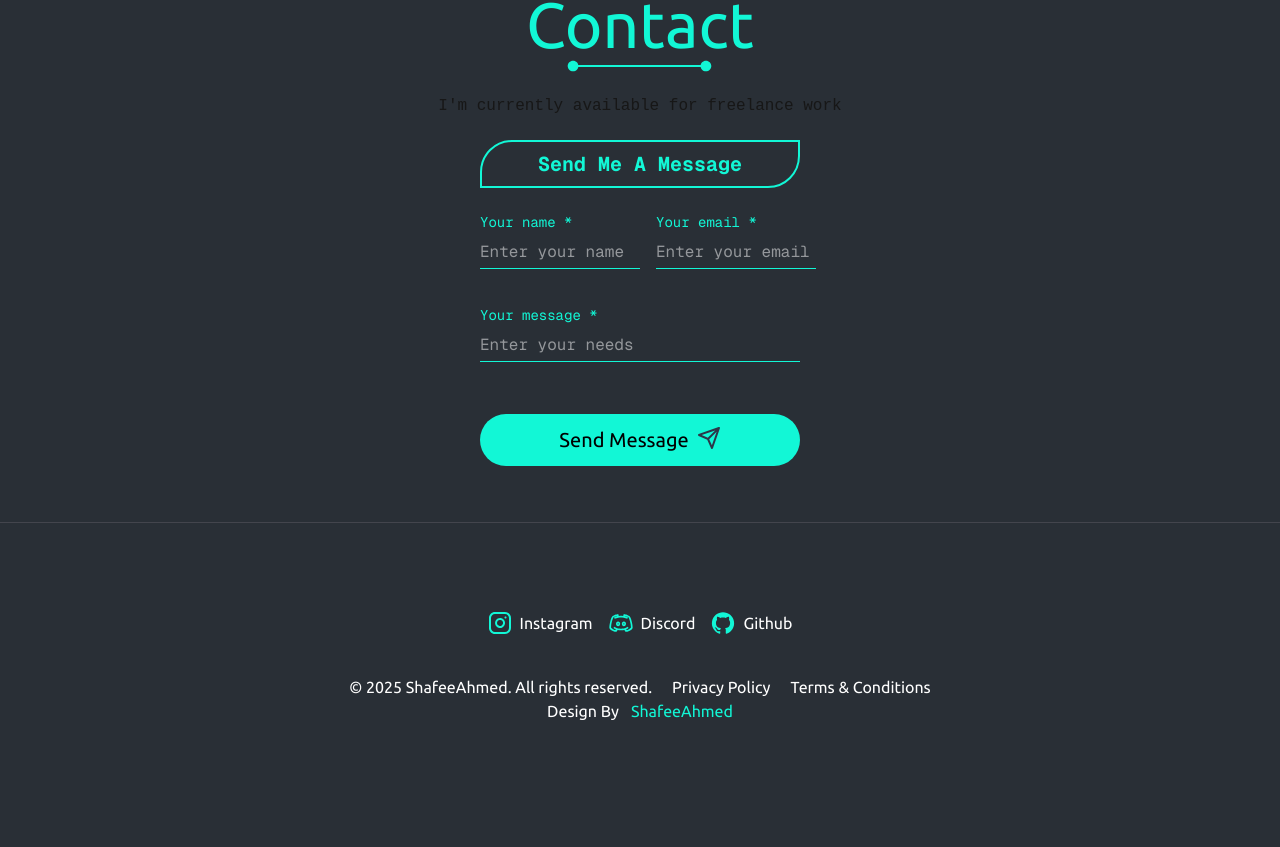
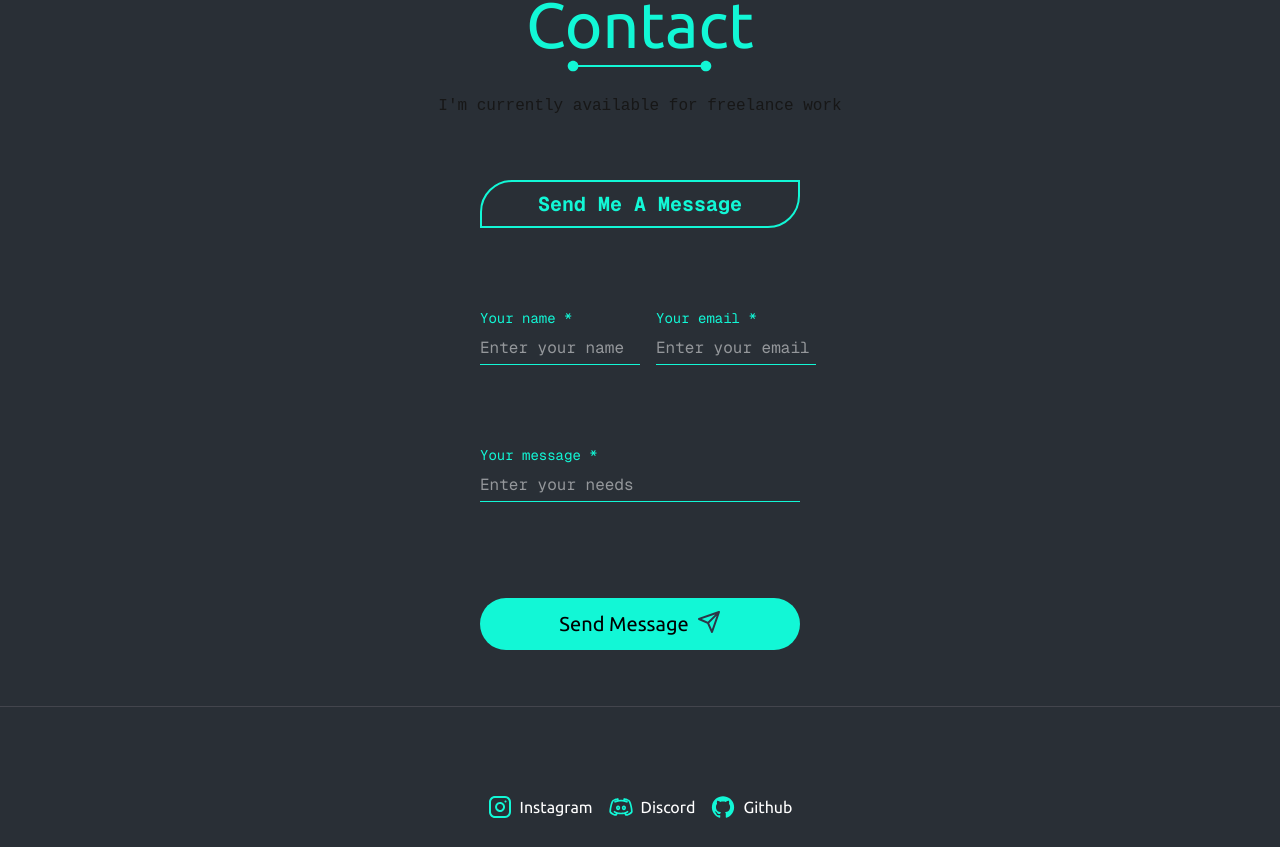
Before and after one commit to Shafee-Ahmed/Portfoly-app, a Next.js app: page / in a window 1280 px wide. Shown: the part 4672-5519 px from the top of the page. Before the commit the page ends 5475 px from the top, so only its background shows below. Built offline with nearby package versions, Linux system fonts and the light colour scheme.

Commit message:
fix contactme section of home page

```diff
--- a/app/components/Contactme.tsx
+++ b/app/components/Contactme.tsx
@@ -8,14 +8,24 @@ const Contactme = () => {
       <ModuleTitle
         title="Contact"
         Para="I'm currently available for freelance work"
-        className="text-center flex flex-col items-center gap-6"
+        className="text-center flex flex-col items-center gap-6
+        md:mb-10
+        "
       />
-      <div className="w-full max-w-xs mb-4">
-        <div className="border-2 border-[#12F7D6] rounded-tl-[32px] rounded-br-[32px] px-4 py-2 text-[#12F7D6] text-xl font-bold text-center mb-6">
+      <div className="w-full max-w-xs mb-4
+
+      ">
+        <div className="border-2 border-[#12F7D6] rounded-tl-[32px] rounded-br-[32px] px-4 py-2
+         text-[#12F7D6] text-xl font-bold text-center mb-6
+         md:mb-20">
           Send Me A Message
         </div>
-        <form className="flex flex-col gap-9">
-          <div className="flex gap-4">
+        <form className="flex flex-col gap-9
+        md:gap-20
+        ">
+          <div className="flex gap-4
+
+          ">
             <div className="flex flex-col w-1/2">
               <label className="text-[#12F7D6] text-sm mb-1">Your name *</label>
               <input
```
